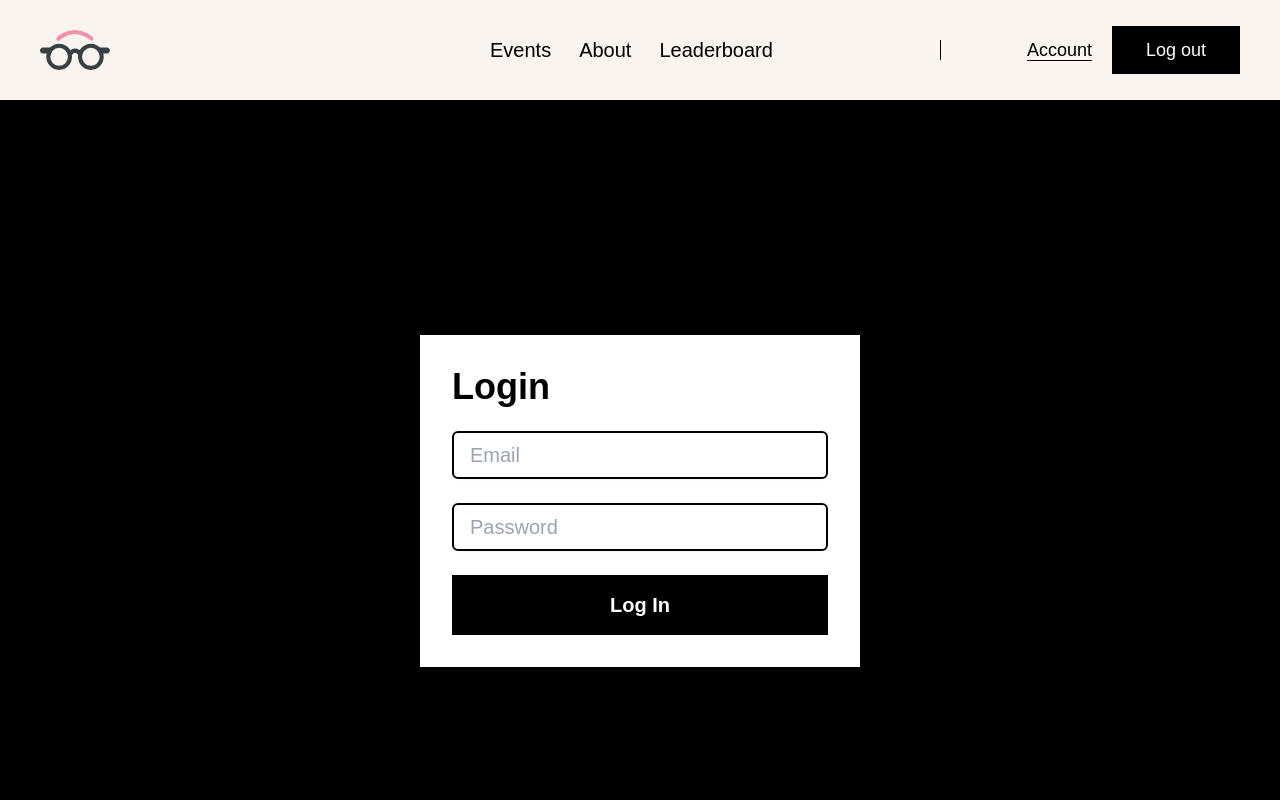
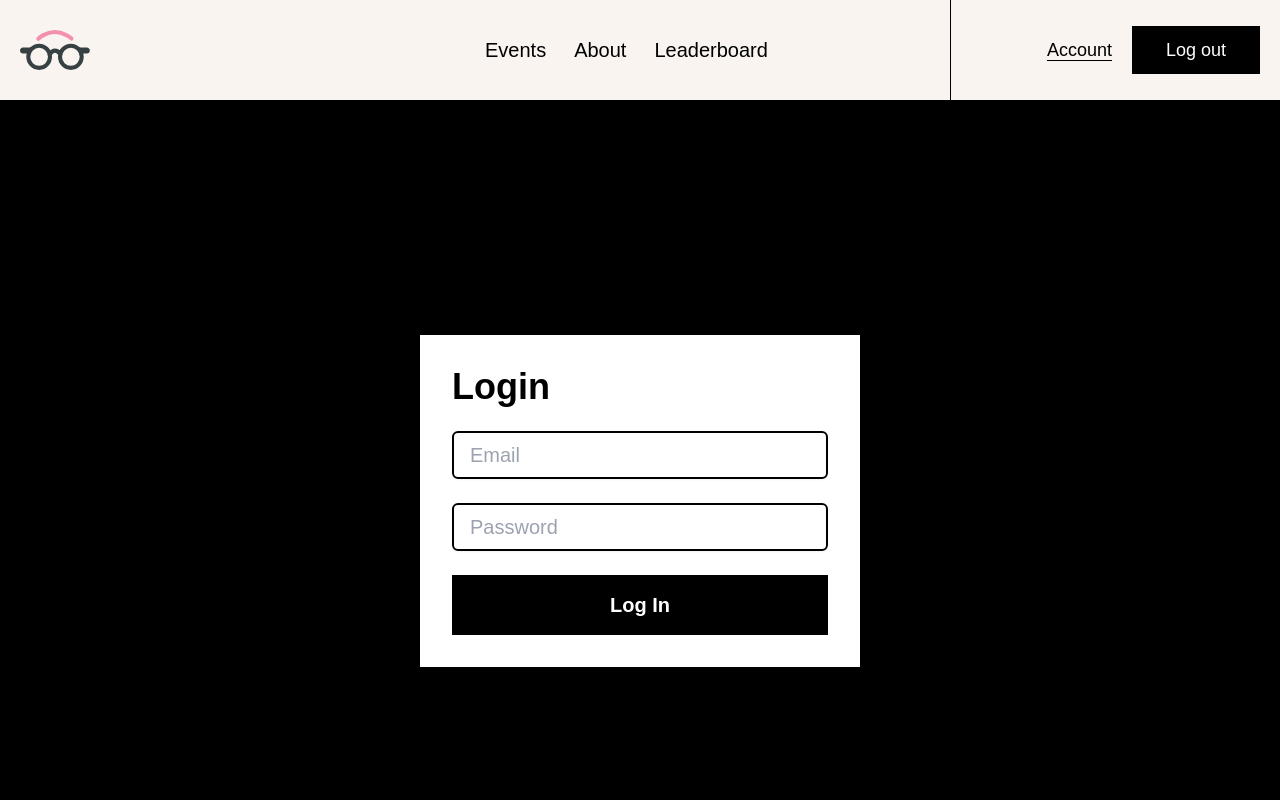
Before and after one commit to Ethical-Spectacle/newsite, a Next.js app: page /account in a window 1280 px wide. Shown: the top 800 px of the page. Built offline with nearby package versions, Linux system fonts and the light colour scheme; a web font is replaced by a local one.

Commit message:
Update padding

```diff
--- a/app/components/NavBar/NavBar.js
+++ b/app/components/NavBar/NavBar.js
@@ -57,7 +57,7 @@ function NavBar() {
 
   return (
     <nav className='outside-container border-b border-black'>
-      <div className='boxed-container h-[100px] px-5 items-center justify-between'>
+      <div className='nav-boxed h-[100px] px-5 items-center justify-between'>
         <Link href="/" className='w-1/3' >
           <Image src={blacklogo} alt="Ethical Spectacle Research" width={70} height={70} />
         </Link>
@@ -74,7 +74,7 @@ function NavBar() {
           </li>
         </ul>
 
-        <div className='border-l border-black h-full w-2/3 md:w-1/4 flex items-center justify-end'>
+        <div className='border-l border-black h-[100%] w-2/3 md:w-1/4 flex items-center justify-end'>
           {logged ? (
                   <Link href='/account' className='text-lg px-5 underline underline-offset-4' >
                     Account
--- a/app/globals.css
+++ b/app/globals.css
@@ -36,6 +36,10 @@ p {
 
 .boxed-container {
   @apply w-full max-w-1440 flex px-5 relative;
+}
+
+.nav-boxed {
+  @apply w-full max-w-1440 flex relative;
 }
 
 /* HOME PAGE STUFF */
```
